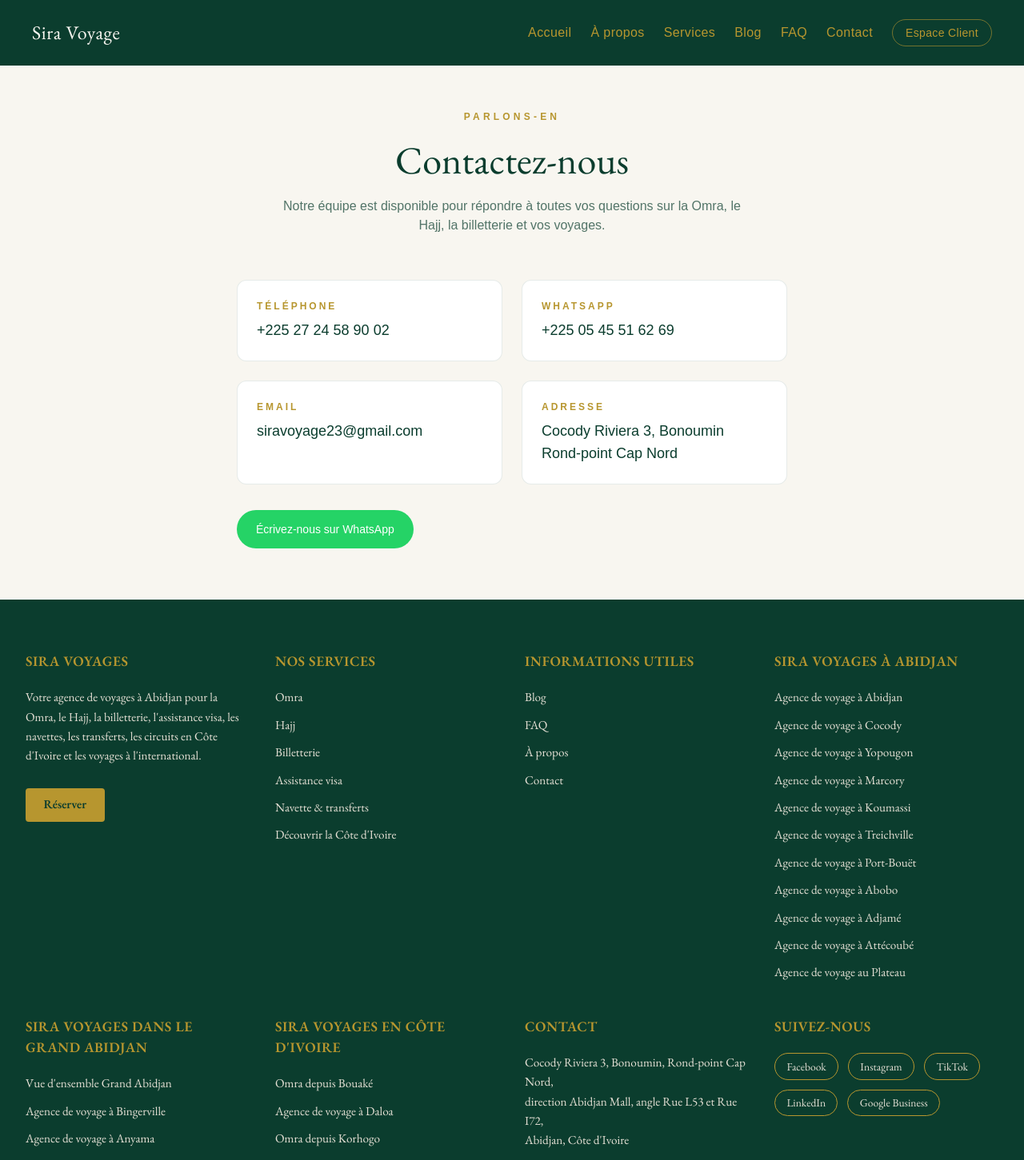
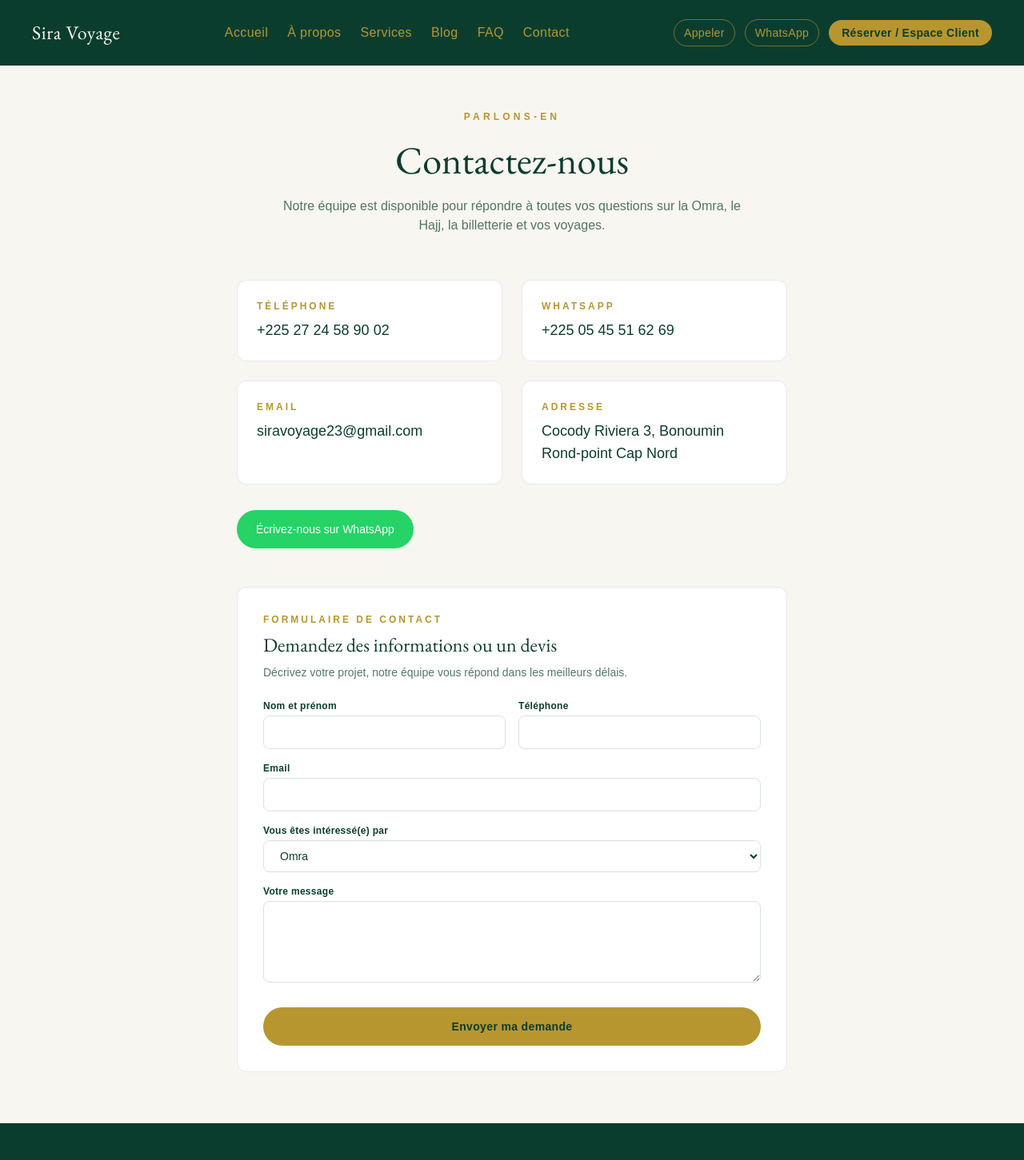
Before and after one commit to kamemismartservice-a11y/sira-voyage, a Next.js app: page /contact in a window 1280 px wide. Shown: the top 1451 px of the page at 80% size. Built offline with nearby package versions, Linux system fonts and the light colour scheme.

Commit message:
CTA WhatsApp, appel et Espace Client dans le header, formulaire contact

```diff
--- a/app/contact/page.tsx
+++ b/app/contact/page.tsx
@@ -27,7 +27,7 @@ export default function Contact() {
           </div>
           <div className="rounded-xl border border-[#0B3D2E]/10 bg-white p-6">
             <p className="text-xs font-semibold tracking-[0.25em] text-[#B7962F]">WHATSAPP</p>
-            <a href="https://wa.me/22545516269" target="_blank" rel="noopener noreferrer" className="mt-2 block text-lg text-[#0B3D2E]">+225 05 45 51 62 69</a>
+            <a href="https://wa.me/2250545516269" target="_blank" rel="noopener noreferrer" className="mt-2 block text-lg text-[#0B3D2E]">+225 05 45 51 62 69</a>
           </div>
           <div className="rounded-xl border border-[#0B3D2E]/10 bg-white p-6">
             <p className="text-xs font-semibold tracking-[0.25em] text-[#B7962F]">EMAIL</p>
@@ -39,9 +39,87 @@ export default function Contact() {
           </div>
         </div>
 
-        <a href="https://wa.me/22545516269" target="_blank" rel="noopener noreferrer" className="mt-8 inline-flex h-12 w-full items-center justify-center rounded-full bg-[#25D366] px-6 text-sm font-medium text-white transition-opacity hover:opacity-90 sm:w-auto">
+        <a href="https://wa.me/2250545516269" target="_blank" rel="noopener noreferrer" className="mt-8 inline-flex h-12 w-full items-center justify-center rounded-full bg-[#25D366] px-6 text-sm font-medium text-white transition-opacity hover:opacity-90 sm:w-auto">
           Écrivez-nous sur WhatsApp
         </a>
+
+        <div className="mt-12 rounded-xl border border-[#0B3D2E]/10 bg-white p-6 sm:p-8">
+          <p className="text-xs font-semibold tracking-[0.25em] text-[#B7962F]">FORMULAIRE DE CONTACT</p>
+          <h2 className="mt-2 font-[family-name:var(--font-garamond)] text-2xl text-[#0B3D2E]">Demandez des informations ou un devis</h2>
+          <p className="mt-2 text-sm text-[#0B3D2E]/70">
+            Décrivez votre projet, notre équipe vous répond dans les meilleurs délais.
+          </p>
+
+          <form className="mt-6 flex flex-col gap-4">
+            <div className="grid gap-4 sm:grid-cols-2">
+              <div>
+                <label htmlFor="nom" className="block text-xs font-semibold tracking-wide text-[#0B3D2E]">Nom et prénom</label>
+                <input
+                  type="text"
+                  id="nom"
+                  name="nom"
+                  required
+                  className="mt-1 w-full rounded-lg border border-[#0B3D2E]/15 px-4 py-2.5 text-sm text-[#0B3D2E] outline-none focus:border-[#B7962F]"
+                />
+              </div>
+              <div>
+                <label htmlFor="telephone" className="block text-xs font-semibold tracking-wide text-[#0B3D2E]">Téléphone</label>
+                <input
+                  type="tel"
+                  id="telephone"
+                  name="telephone"
+                  required
+                  className="mt-1 w-full rounded-lg border border-[#0B3D2E]/15 px-4 py-2.5 text-sm text-[#0B3D2E] outline-none focus:border-[#B7962F]"
+                />
+              </div>
+            </div>
+
+            <div>
+              <label htmlFor="email" className="block text-xs font-semibold tracking-wide text-[#0B3D2E]">Email</label>
+              <input
+                type="email"
+                id="email"
+                name="email"
+                className="mt-1 w-full rounded-lg border border-[#0B3D2E]/15 px-4 py-2.5 text-sm text-[#0B3D2E] outline-none focus:border-[#B7962F]"
+              />
+            </div>
+
+            <div>
+              <label htmlFor="service" className="block text-xs font-semibold tracking-wide text-[#0B3D2E]">Vous êtes intéressé(e) par</label>
+              <select
+                id="service"
+                name="service"
+                className="mt-1 w-full rounded-lg border border-[#0B3D2E]/15 px-4 py-2.5 text-sm text-[#0B3D2E] outline-none focus:border-[#B7962F]"
+              >
+                <option value="omra">Omra</option>
+                <option value="hajj">Hajj</option>
+                <option value="billetterie">Billetterie</option>
+                <option value="visa">Assistance visa</option>
+                <option value="navette">Navette &amp; transferts</option>
+                <option value="tourisme">Circuits Côte d&apos;Ivoire</option>
+                <option value="autre">Autre demande</option>
+              </select>
+            </div>
+
+            <div>
+              <label htmlFor="message" className="block text-xs font-semibold tracking-wide text-[#0B3D2E]">Votre message</label>
+              <textarea
+                id="message"
+                name="message"
+                rows={4}
+                required
+                className="mt-1 w-full rounded-lg border border-[#0B3D2E]/15 px-4 py-2.5 text-sm text-[#0B3D2E] outline-none focus:border-[#B7962F]"
+              />
+            </div>
+
+            <button
+              type="submit"
+              className="mt-2 inline-flex h-12 items-center justify-center rounded-full bg-[#B7962F] px-8 text-sm font-semibold tracking-wide text-[#0B3D2E] transition-colors hover:bg-[#CBA83E] sm:w-auto"
+            >
+              Envoyer ma demande
+            </button>
+          </form>
+        </div>
       </section>
 
       <Footer />
--- a/components/Header.tsx
+++ b/components/Header.tsx
@@ -2,19 +2,33 @@ import Link from "next/link";
 
 export default function Header() {
   return (
-    <header className="relative z-10 flex w-full items-center justify-between bg-[#0B3D2E] px-6 py-6 sm:px-10">
-      <Link href="/" className="font-[family-name:var(--font-garamond)] text-xl tracking-wide text-[#F8F6F0] sm:text-2xl">
-        Sira Voyage
-      </Link>
-      <nav className="flex items-center gap-5 text-sm sm:gap-6 sm:text-base">
+    <header className="relative z-10 flex w-full flex-col gap-3 bg-[#0B3D2E] px-6 py-4 sm:flex-row sm:items-center sm:justify-between sm:py-6 sm:px-10">
+      <div className="flex items-center justify-between">
+        <Link href="/" className="font-[family-name:var(--font-garamond)] text-xl tracking-wide text-[#F8F6F0] sm:text-2xl">
+          Sira Voyage
+        </Link>
+      </div>
+
+      <nav className="flex flex-wrap items-center gap-x-5 gap-y-2 text-sm sm:gap-x-6 sm:text-base">
         <Link href="/" className="tracking-wide text-[#B7962F] transition-opacity hover:opacity-80">Accueil</Link>
         <Link href="/a-propos" className="tracking-wide text-[#B7962F] transition-opacity hover:opacity-80">À propos</Link>
         <Link href="/services" className="tracking-wide text-[#B7962F] transition-opacity hover:opacity-80">Services</Link>
         <Link href="/blog" className="tracking-wide text-[#B7962F] transition-opacity hover:opacity-80">Blog</Link>
         <Link href="/faq" className="tracking-wide text-[#B7962F] transition-opacity hover:opacity-80">FAQ</Link>
         <Link href="/contact" className="tracking-wide text-[#B7962F] transition-opacity hover:opacity-80">Contact</Link>
-        <a href="https://siravoyage.com/login" target="_blank" rel="noopener noreferrer" className="rounded-full border border-[#B7962F]/60 px-4 py-1.5 text-xs font-medium tracking-wide text-[#B7962F] transition-colors hover:bg-[#B7962F]/10 sm:text-sm">Espace Client</a>
       </nav>
+
+      <div className="flex flex-wrap items-center gap-2 sm:gap-3">
+        <a href="tel:+2250545516269" className="inline-flex items-center gap-1.5 rounded-full border border-[#B7962F]/60 px-3 py-1.5 text-xs font-medium tracking-wide text-[#B7962F] transition-colors hover:bg-[#B7962F]/10 sm:text-sm">
+          Appeler
+        </a>
+        <a href="https://wa.me/2250545516269?text=Bonjour%20SIRA%20VOYAGES%2C%20je%20souhaite%20obtenir%20des%20informations." target="_blank" rel="noopener noreferrer" className="inline-flex items-center gap-1.5 rounded-full border border-[#B7962F]/60 px-3 py-1.5 text-xs font-medium tracking-wide text-[#B7962F] transition-colors hover:bg-[#B7962F]/10 sm:text-sm">
+          WhatsApp
+        </a>
+        <a href="https://siravoyage.com" target="_blank" rel="noopener noreferrer" className="rounded-full bg-[#B7962F] px-4 py-1.5 text-xs font-semibold tracking-wide text-[#0B3D2E] transition-colors hover:bg-[#CBA83E] sm:text-sm">
+          Réserver / Espace Client
+        </a>
+      </div>
     </header>
   );
 }
```
